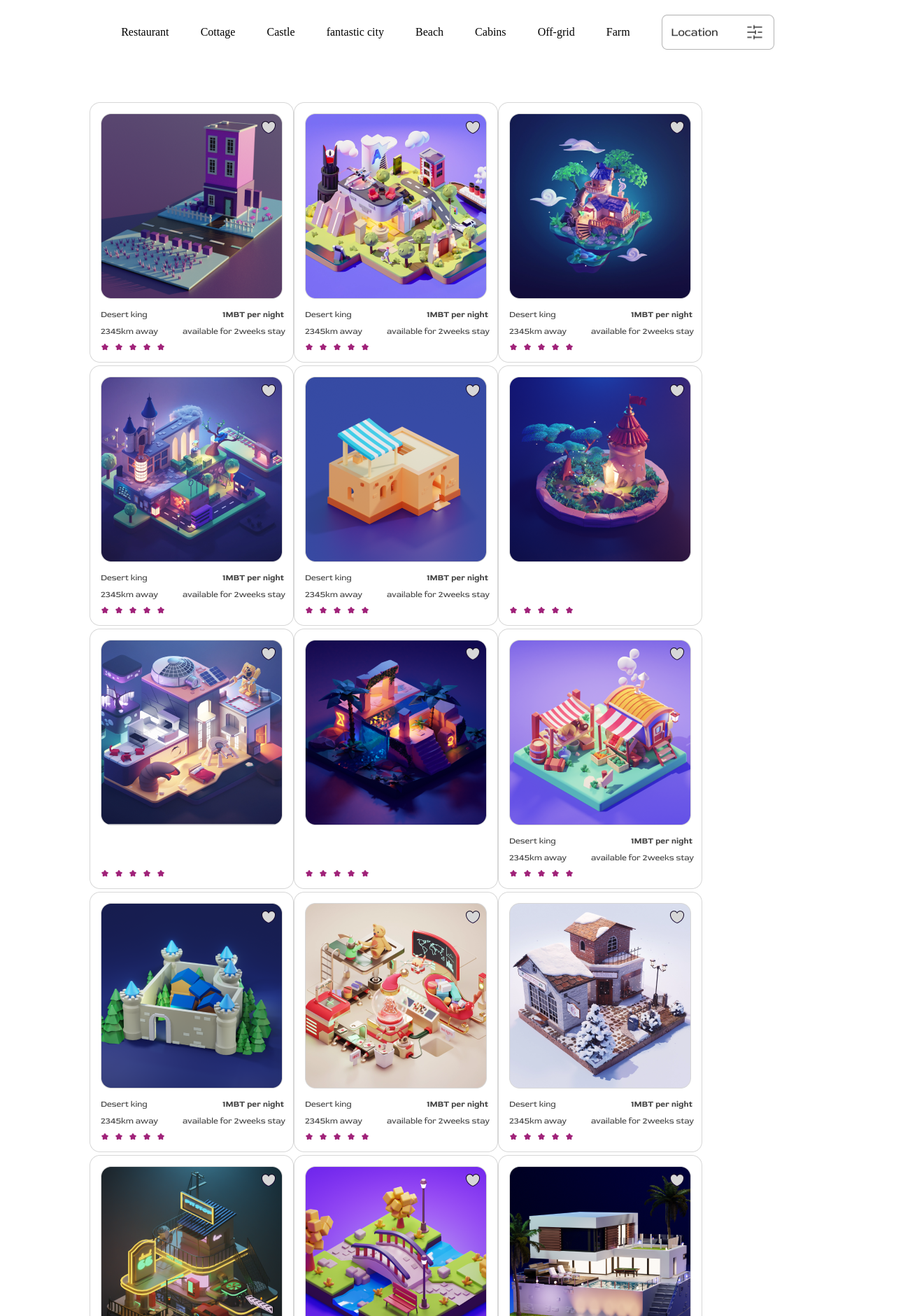
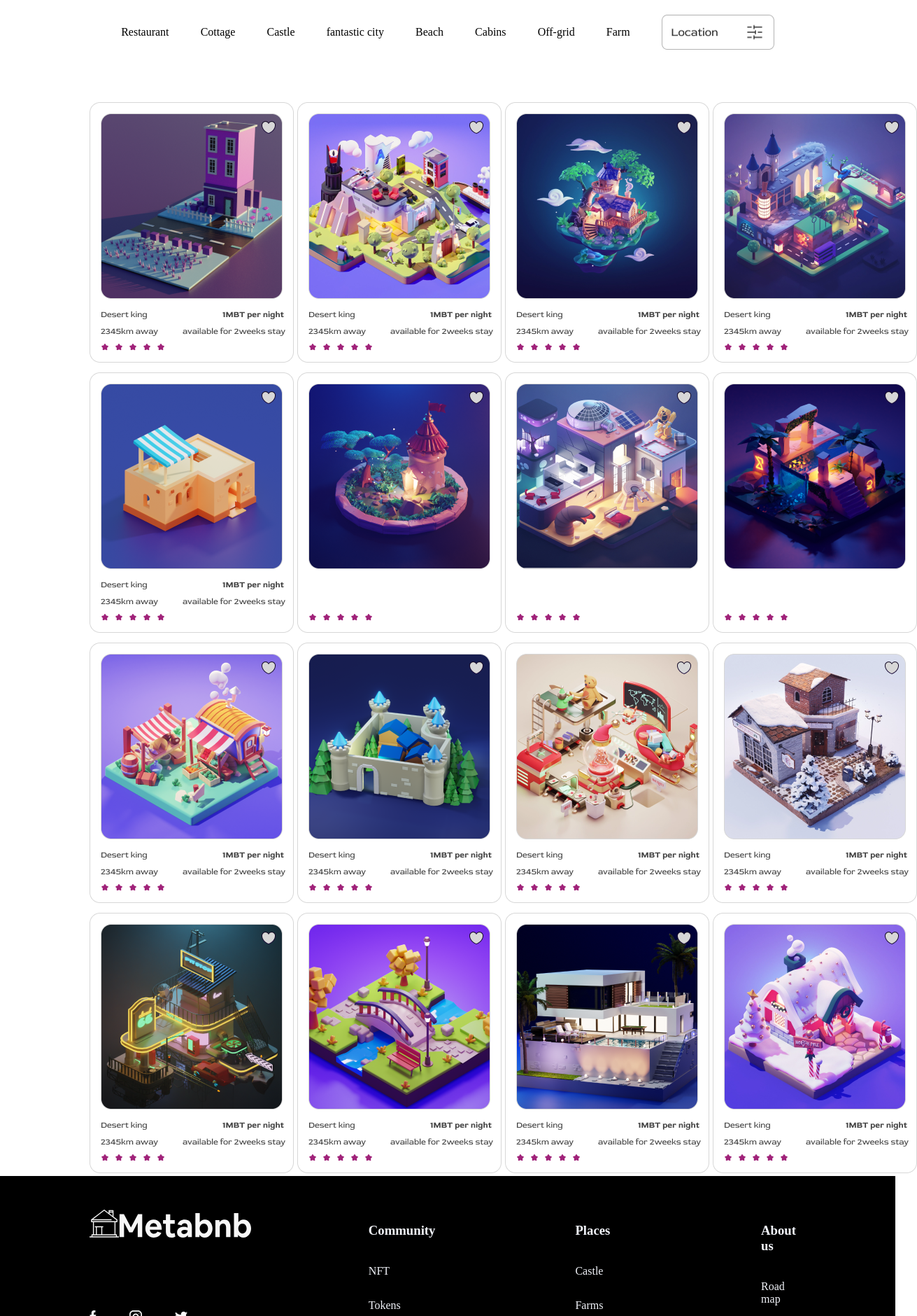
Before and after one commit to biocell/metabnb, a React (Create React App) app: page /Places in a window 1280 px wide. Shown: the part 742-2622 px from the top of the page at 70% size, 1311 px wide, since content can reach past the window. Built offline with nearby package versions, Linux system fonts and the light colour scheme; a web font is replaced by a local one.

Commit message:
style: card spacings

```diff
--- a/src/components/Places.js
+++ b/src/components/Places.js
@@ -19,23 +19,63 @@ function  Places() {
         <img src="./images/location-btn.png" alt="location" />
       </div>
       <div>
+      <div className='grid repeat-4'>
+      <div>
         <img src="./images/feature-img5.png" alt="place-to-go" />
+        </div>
+        <div>
         <img src="./images/feature-img6.png" alt="place-to-go" />
+        </div>
+        <div>
         <img src="./images/feature-img7.png" alt="place-to-go" />
+        </div>
+        <div>
         <img src="./images/feature-img8.png" alt="place-to-go" />
+        </div>
+        </div>
+        <div className='grid repeat-4'>
+        <div>
         <img src="./images/feature-img1.png" alt="place-to-go" />
+        </div>
+        <div>
         <img src="./images/feature-img2.png" alt="place-to-go" />
+        </div>
+        <div>
         <img src="./images/feature-img3.png" alt="place-to-go" />
+        </div>
+        <div>
         <img src="./images/feature-img4.png" alt="place-to-go" />
+        </div>
+        </div>
+        <div className='grid repeat-4'>
+        <div>
         <img src="./images/place-img1.png" alt="place-to-go" />
+        </div>
+        <div>
         <img src="./images/place-img2.png" alt="place-to-go" />
+        </div>
+        <div>
         <img src="./images/place-img3.png" alt="place-to-go" />
+        </div>
+        <div>
         <img src="./images/place-img4.png" alt="place-to-go" />
+        </div>
+        </div>
+        <div className='grid repeat-4'>
+        <div>
         <img src="./images/place-img5.png" alt="place-to-go" />
+        </div>
+        <div>
         <img src="./images/place-img6.png" alt="place-to-go" />
+        </div>
+        <div>
         <img src="./images/place-img7.png" alt="place-to-go" />
+        </div>
+        <div>
         <img src="./images/place-img8.png" alt="place-to-go" />
-      </div>
+        </div>
+        </div>
+        </div>
       </div>
       <Footer />
     </div>
--- a/src/index.css
+++ b/src/index.css
@@ -42,6 +42,7 @@ code {
   display: grid;
   width: 80%;
   margin-top: 10px;
+  gap:5px;
 }
 .repeat-2{
   grid-template-columns: repeat(2, 1fr);
```
